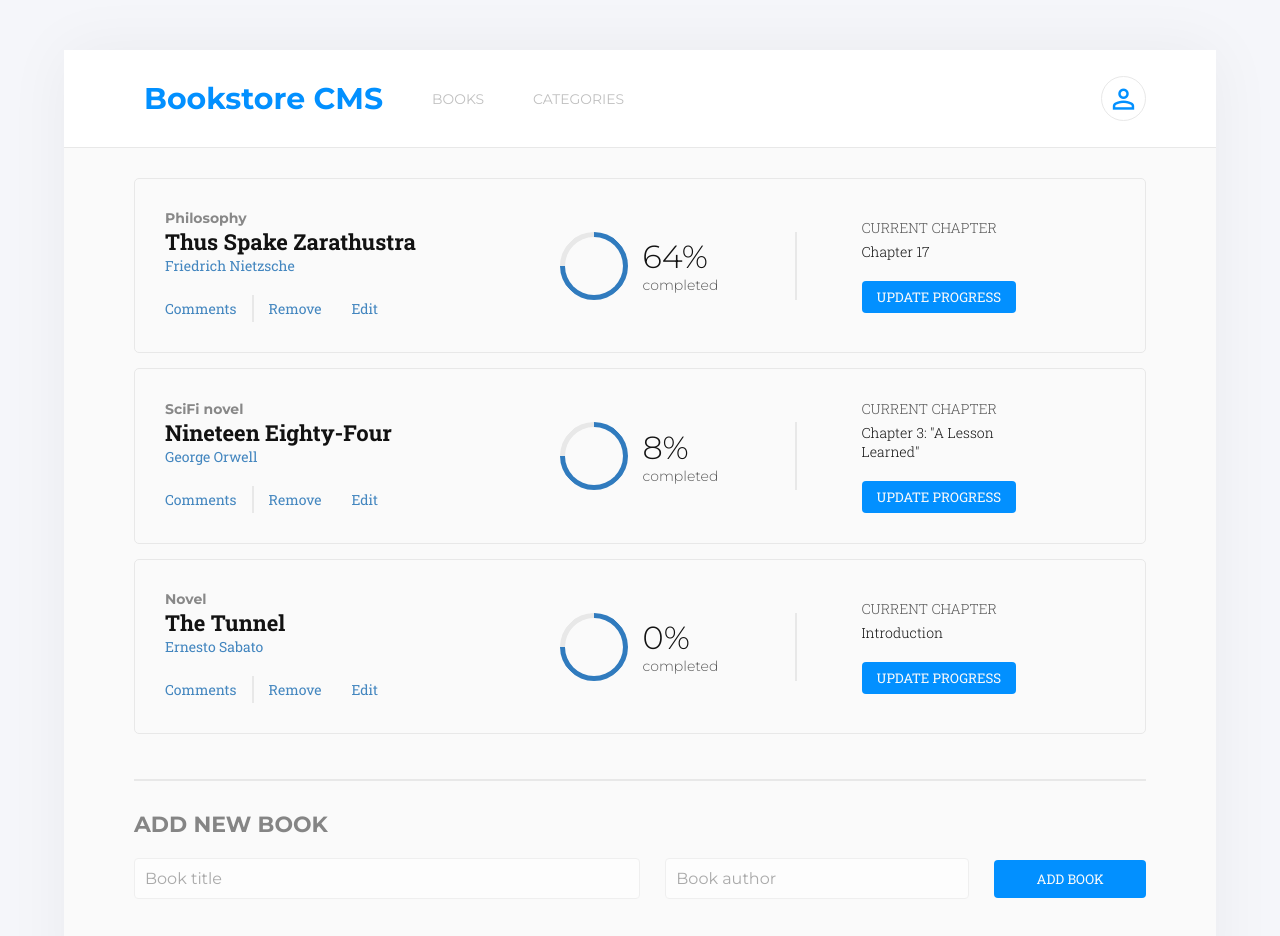
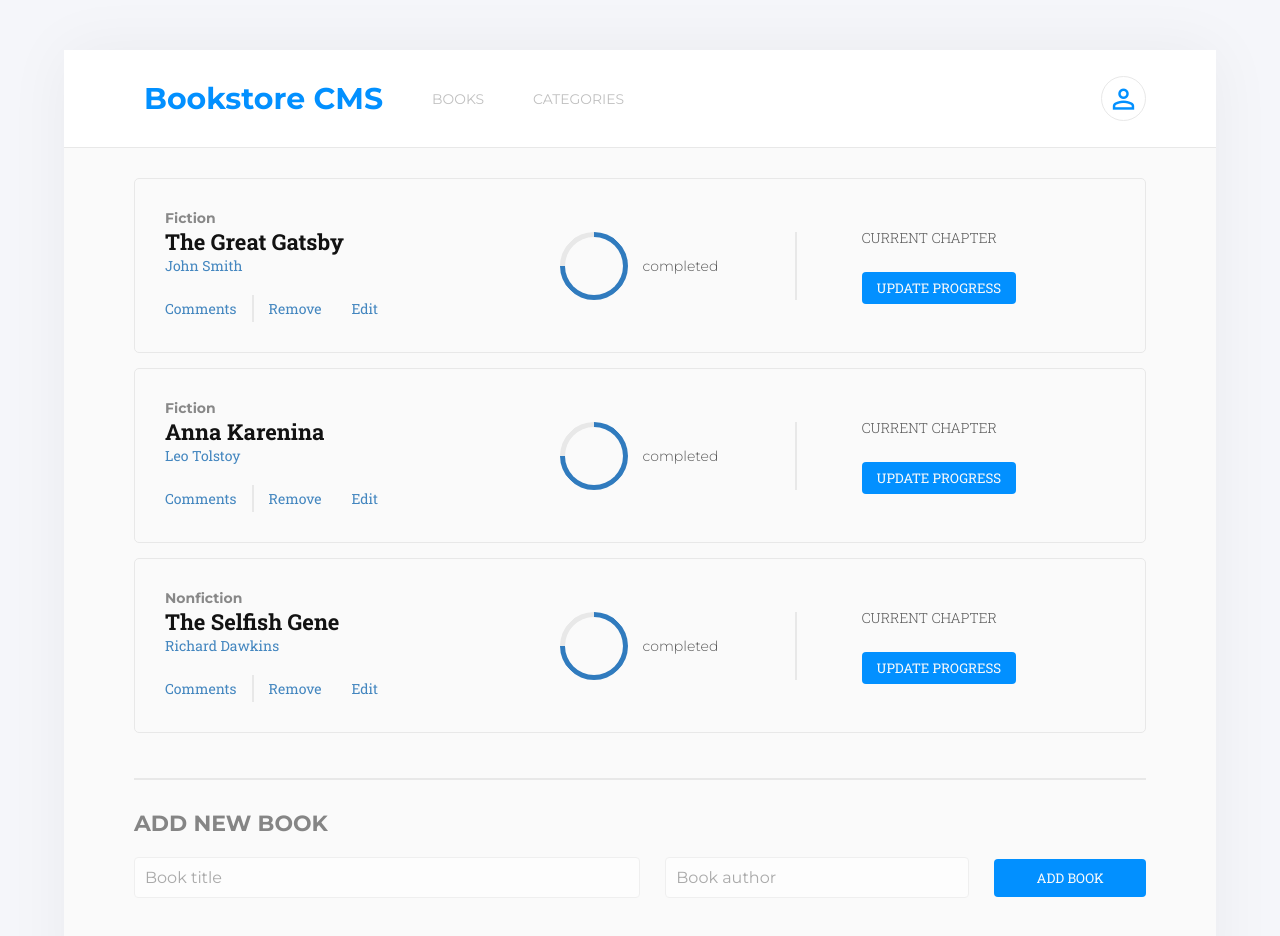
Before and after one commit to jmonto55/Bookstore, a React (Create React App) app: page / in a window 1280 px wide. Shown: the top 936 px of the page. Built offline with nearby package versions, Linux system fonts and the light colour scheme.

Commit message:
Set functionality for books reducers

```diff
--- a/src/components/FormAddBook.jsx
+++ b/src/components/FormAddBook.jsx
@@ -1,15 +1,56 @@
+import { useDispatch } from 'react-redux';
+import { useState } from 'react';
+import { addBook } from '../redux/books/booksSlice';
 import styles from '../sass/FormAddBook.module.scss';
 
-const FormAddBook = () => (
+const FormAddBook = () => {
+  const dispatch = useDispatch();
+  const [data, setData] = useState({ title: '', author: '' });
+
+  const handleChangeTitle = (e) => {
+    setData({
+      ...data,
+      title: e.target.value,
+    });
+  };
+
+  const handleChangeAuthor = (e) => {
+    setData({
+      ...data,
+      author: e.target.value,
+    });
+  };
+
+  const handleSubmit = (e) => {
+    e.preventDefault();
+    dispatch(addBook(data));
+    setData({ title: '', author: '' });
+  };
+
+  return (
     <div className={styles.form_container}>
       <div className={styles.line} />
       <h1 className={styles.form_title}>ADD NEW BOOK</h1>
-    <form className={styles.form_wrapper} action="">
-      <input className={styles.form_tit} type="text" placeholder="Book title" />
-      <input className={styles.form_author} type="text" placeholder="Book author" />
+      <form
+        className={styles.form_wrapper}
+        onSubmit={handleSubmit}
+      >
+        <input
+          className={styles.form_tit}
+          type="text"
+          placeholder="Book title"
+          onChange={handleChangeTitle}
+        />
+        <input
+          className={styles.form_author}
+          type="text"
+          placeholder="Book author"
+          onChange={handleChangeAuthor}
+        />
         <button className={styles.form_button} type="submit">ADD BOOK</button>
       </form>
     </div>
   );
+};
 
 export default FormAddBook;
--- a/src/redux/books/booksSlice.js
+++ b/src/redux/books/booksSlice.js
@@ -3,27 +3,21 @@ import { createSlice } from '@reduxjs/toolkit';
 const books = [
   {
     id: 1,
-    title: 'Thus Spake Zarathustra',
-    author: 'Friedrich Nietzsche',
-    category: 'Philosophy',
-    current: 'Chapter 17',
-    progress: '64%',
+    title: 'The Great Gatsby',
+    author: 'John Smith',
+    category: 'Fiction',
   },
   {
     id: 2,
-    title: 'Nineteen Eighty-Four',
-    author: 'George Orwell',
-    category: 'SciFi novel',
-    current: 'Chapter 3: "A Lesson Learned"',
-    progress: '8%',
+    title: 'Anna Karenina',
+    author: 'Leo Tolstoy',
+    category: 'Fiction',
   },
   {
     id: 3,
-    title: 'The Tunnel',
-    author: 'Ernesto Sabato',
-    category: 'Novel',
-    current: 'Introduction',
-    progress: '0%',
+    title: 'The Selfish Gene',
+    author: 'Richard Dawkins',
+    category: 'Nonfiction',
   },
 ];
 
@@ -36,13 +30,12 @@ const booksSlice = createSlice({
   name: 'books',
   initialState,
   reducers: {
-    addBook: (state, title, author) => {
-      const bookTitle = title.payload;
-      const bookAuthor = author.payload;
+    addBook: (state, action) => {
+      const { title, author } = action.payload;
       const newBook = {
-        id: books.length + 1,
-        title: bookTitle,
-        author: bookAuthor,
+        id: state.books.length + 1,
+        title,
+        author,
         category: 'Philosophy',
         current: 'Chapter 17',
         progress: '64%',
```
Also changed, not shown: .eslintrc.json. Lines whose indentation alone changed are shown as unchanged.
